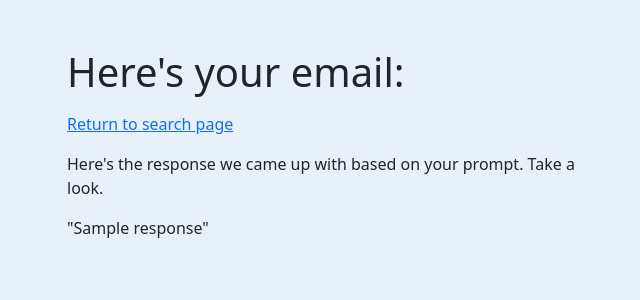
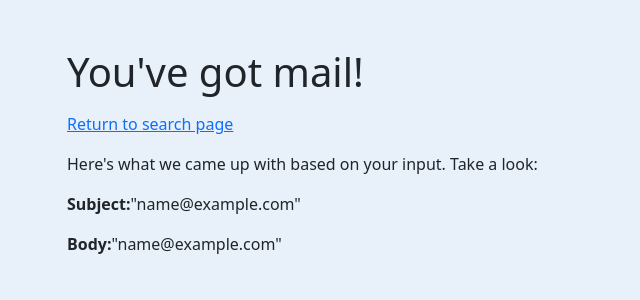
Before and after one commit to shanecglass/llms-for-email-marketing, a Flask app: template templates/review.html in a window 1280 px wide. Shown: the top 300 px of the page, without its empty margins (51-691 px from the left). Run offline with Flask 2, Linux system fonts and the light colour scheme; the template is opened without the code that fills it: most values are stand-ins (such as "Sample title", 1, 10 or a date in 2020); some libraries are stand-ins or nearby versions.

Commit message:
Lots of stuff. Formatting, etc

```diff
--- a/main.py
+++ b/main.py
@@ -1,5 +1,6 @@
 import secrets
-import vertexai
+import requests
+
 
 from crypt import methods
 from flask import Flask, render_template, redirect, url_for
@@ -35,33 +36,38 @@ def index():
   form = initialInputs()
   message = ""
   if form.validate_on_submit():
-      prompt_tone = form.prompt_tone.data.replace('"', '\"').replace("'", "\'")
-      prompt_purpose = form.prompt_purpose.data.replace('"', '\"').replace("'", "\'")
-      prompt_notes = form.prompt_notes.data.replace('"', '\"').replace("'", "\'")
-      input_prompt = f"""
-        Write the body of a marketing email from Cymbal Retail that will {prompt_purpose}.
-        The subject of the email should start with \'Subject:\' and the body of the email should start with \'Body:\'.
-        Write it in the tone of {prompt_tone}.
-        Make sure to incude {prompt_notes}
-        """
-      prompt_embed = get_text_embeddings(input_prompt)
-      #publish_pubsub(input_prompt, prompt_embed)
-      output = get_response(input_prompt)
-      output_text = output.text
-      response_embed = get_text_embeddings(output_text)
-      #publish_pubsub(output._prediction_response, response_embed)
-      message=""
-      return redirect( url_for('review.html'), response=output_text)
+    prompt_tone = form.prompt_tone.data.replace('"', '\"').replace("'", "\'")
+    prompt_purpose = form.prompt_purpose.data.replace('"', '\"').replace("'", "\'")
+    prompt_notes = form.prompt_notes.data.replace('"', '\"').replace("'", "\'")
+    input_prompt = f"""
+      Write the body of a marketing email from Cymbal Retail that will {prompt_purpose}.
+      The subject of the email should start with \'Subject:\' and the body of the email should start with \'Body:\'.
+      Write it in the tone of {prompt_tone}.
+      Make sure to incude {prompt_notes}
+      """
+    prompt_embed = get_text_embeddings(input_prompt)
+    publish_pubsub(input_prompt, prompt_embed)
+    output = get_response(input_prompt)
+    response = output.text
+    response_embed = get_text_embeddings(response)
+    publish_pubsub(output._prediction_response, response_embed)
+    message=""
+    return redirect(url_for('review', response=response))
   else:
-      message = "Invalid inputs. Try again"
-      return render_template('index.html', form=form, message=message)
+    message = "Invalid inputs. Try again"
+    return render_template('index.html', form=form)
+  # return render_template('index.html', form=form, message=message)
 
-@app.route('/review')
+@app.route('/review/<response>')
 def review(response):
-  if response is not None:
-    return render_template('review.html', response=response)
+  if response is None:
+    return render_template('500.html'), 500
   else:
-    return render_template('500.html'), 500
+    x = response.split("Subject:")[1]
+    x = x.split("Body:")
+    email_subject=x[0].strip()
+    email_body=x[1].strip()
+    return render_template('review.html', email_subject=email_subject, email_body=email_body)
 
 # 2 routes to handle common errors
 @app.errorhandler(404)
--- a/modules.py
+++ b/modules.py
@@ -6,16 +6,18 @@ from concurrent import futures
 from google.cloud import pubsub_v1
 # from google.cloud import secretmanager
 from typing import Callable
+from google.cloud import aiplatform_v1 as aiplatform
 from vertexai.preview.language_models import TextGenerationModel, TextEmbeddingModel
 
-project_id = "building-on-bq-demos"
+project = "building-on-bq-demos"
 location = "us-central1"
 pubsub_topic_id = "email_marketing_llm"
 
 publisher = pubsub_v1.PublisherClient()
-topic_path = publisher.topic_path(project_id, pubsub_topic_id)
+topic_path = publisher.topic_path(project, pubsub_topic_id)
 
-vertexai.init(project=project_id, location=location)
+vertexai.init(project=project,
+  location=location)
 
 def get_text_embeddings(input):
   model = TextEmbeddingModel.from_pretrained("textembedding-gecko@001")
--- a/templates/base.html
+++ b/templates/base.html
@@ -13,6 +13,14 @@
 
   <style>
     body { background: #e8f1f9; }
+    output_centered {
+        display: flex;
+        width: 100%;
+        height: 100%;
+        margin: auto;
+        align-items:center;
+        justify-content:center;
+      }
   </style>
 </head>
 <body>
@@ -21,3 +29,5 @@
 
 {% block content %}
 {% endblock %}
+</body>
+</html>
--- a/templates/index.html
+++ b/templates/index.html
@@ -1,5 +1,6 @@
 {% extends 'base.html' %}
 {% from 'bootstrap5/form.html' import render_form %}
+
 
 {% block styles %}
 {{ super() }}
@@ -32,6 +33,7 @@ Email Marketing Copy Generator
       </ol></p>
 
       {{ render_form(form) }}
+      {{ form.crsf_token }}
 
       <p class="pt-5"><strong>{{ message }}</strong></p>
 
--- a/templates/review.html
+++ b/templates/review.html
@@ -1,7 +1,7 @@
 {% extends 'base.html' %}
 
 {% block title %}
-Selected Actor: {{ name }}
+You've got mail!
 {% endblock %}
 
 
@@ -13,7 +13,7 @@ Selected Actor: {{ name }}
 
       <!-- note, the id is not used in the template -->
 
-      <h1 class="pt-5 pb-2">Here's your email:</h1>
+      <h1 class="pt-5 pb-2">You've got mail!</h1>
 
       <p><a href="{{ url_for('index') }}">Return to search page</a></p>
 
@@ -22,9 +22,14 @@ Selected Actor: {{ name }}
 	      Flask - it needs to name the FUNCTION, not the route
       -->
 
-      <p>Here's the response we came up with based on your prompt. Take a look.</p>
+      <p>Here's what we came up with based on your input. Take a look:</p>
 
-      <p>"{{ response }}"</p>
+      <div class="row">
+      <p><b>Subject:</b>"{{ email_subject }}"</p>
+      </div>
+      <div class="row">
+      <p><b>Body:</b>"{{ email_body }}"</p>
+      </div>
     </div>
   </div>
 </div>
```
